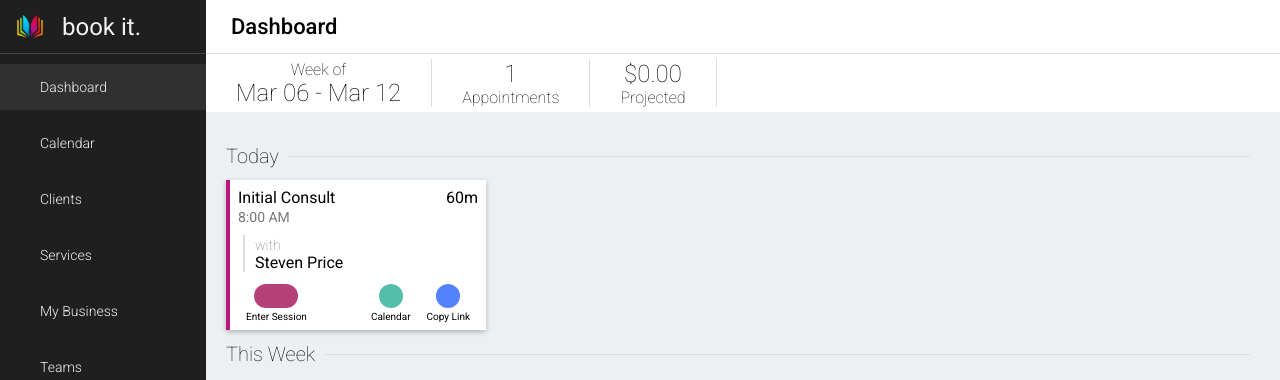
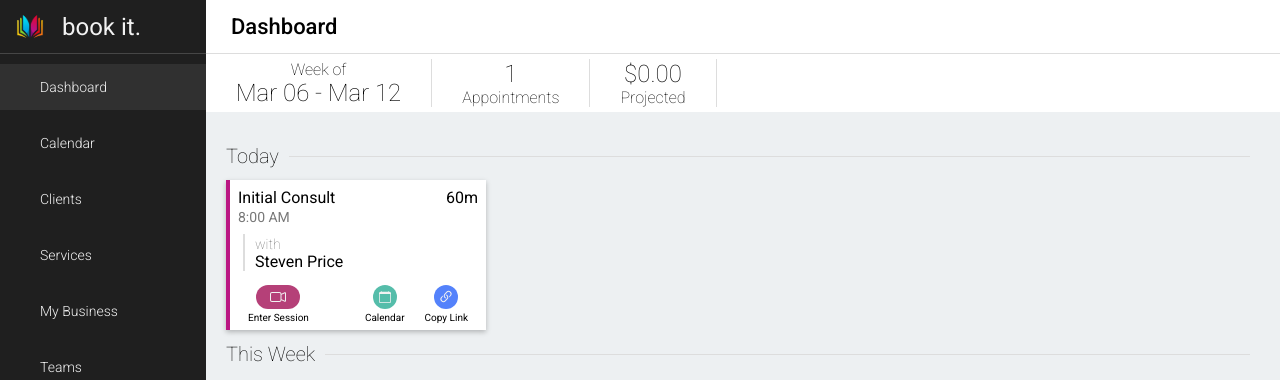
Before and after one commit to ryanhartwig/bookeasy, a Next.js app in the folder next/: page /dashboard in a window 1280 px wide. Shown: the top 380 px of the page. Built offline with nearby package versions, Linux system fonts and the light colour scheme.

Commit message:
Appointment card action icons and interactive cursor

```diff
--- a/next/src/app/dashboard/appointments.tsx
+++ b/next/src/app/dashboard/appointments.tsx
@@ -6,6 +6,8 @@ import { Card } from '@/components/UI/Card';
 import { Appointment } from '@/types/Appointment';
 import { sample_services } from '@/sample_data/sample_services';
 import { formatTime } from '@/helpers/formatTime';
+
+import { BsCameraVideo, BsCalendar, BsLink45Deg } from 'react-icons/bs';
 
 interface AppointmentsProps {
   appointments: Appointment[],
@@ -42,7 +44,7 @@ export const Appointments: React.FC<AppointmentsProps> = ({appointments}) => {
               <div>
                 <div className={styles.action}>
                   <div style={{backgroundColor: '#B54078', width: 44}}>
-
+                    <BsCameraVideo className={styles.action_icon} />
                   </div>
 
                   <p>Enter Session</p>
@@ -53,14 +55,14 @@ export const Appointments: React.FC<AppointmentsProps> = ({appointments}) => {
               <div>
                 <div className={styles.action}>
                   <div style={{backgroundColor: '#55BDAA'}}>
-
+                    <BsCalendar className={styles.action_icon} size={12} />
                   </div>
 
                   <p>Calendar</p>
                 </div>
                 <div className={styles.action}>
                   <div style={{backgroundColor: '#5482FB'}}>
-
+                    <BsLink45Deg className={styles.action_icon} />
                   </div>
 
                   <p>Copy Link</p>
--- a/next/src/app/dashboard/dashboard.module.scss
+++ b/next/src/app/dashboard/dashboard.module.scss
@@ -38,6 +38,7 @@
   justify-content: space-between;
 
   padding: 8px;
+  padding-bottom: 2px;
 
   height: 150px;
   width: 260px;
@@ -73,8 +74,7 @@ p.alt {
   cursor: pointer;
 
   margin: 0 5px;
-  padding: 3px;
-  padding-bottom: 0;
+  padding: 5px;
   border-radius: 10px;
 
   p {
@@ -90,10 +90,17 @@ p.alt {
   > div {
     margin: 0 auto;
 
+    display: flex;
+    justify-content: center;
+    align-items: center;
+
     width: 24px;
     height: 24px;
     border-radius: 12px;
   }
 }
+.action_icon {
+  color: var(--font-on-dark);
+}
 
 /* */
```
